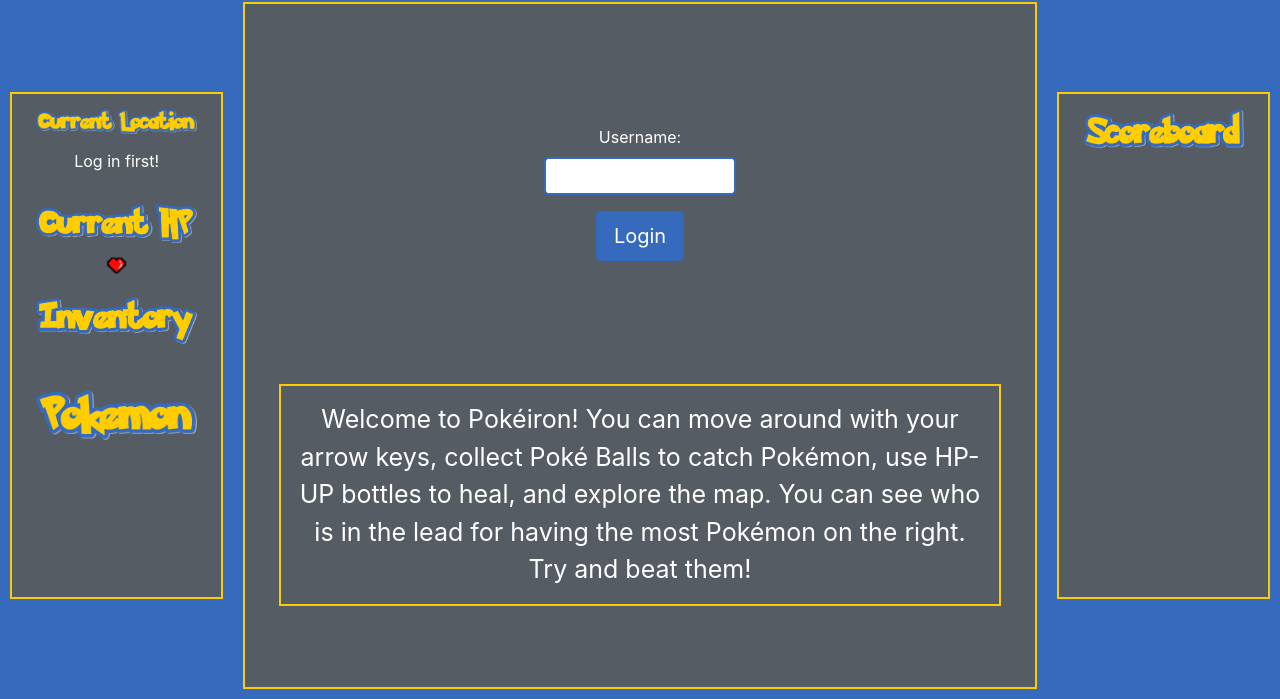
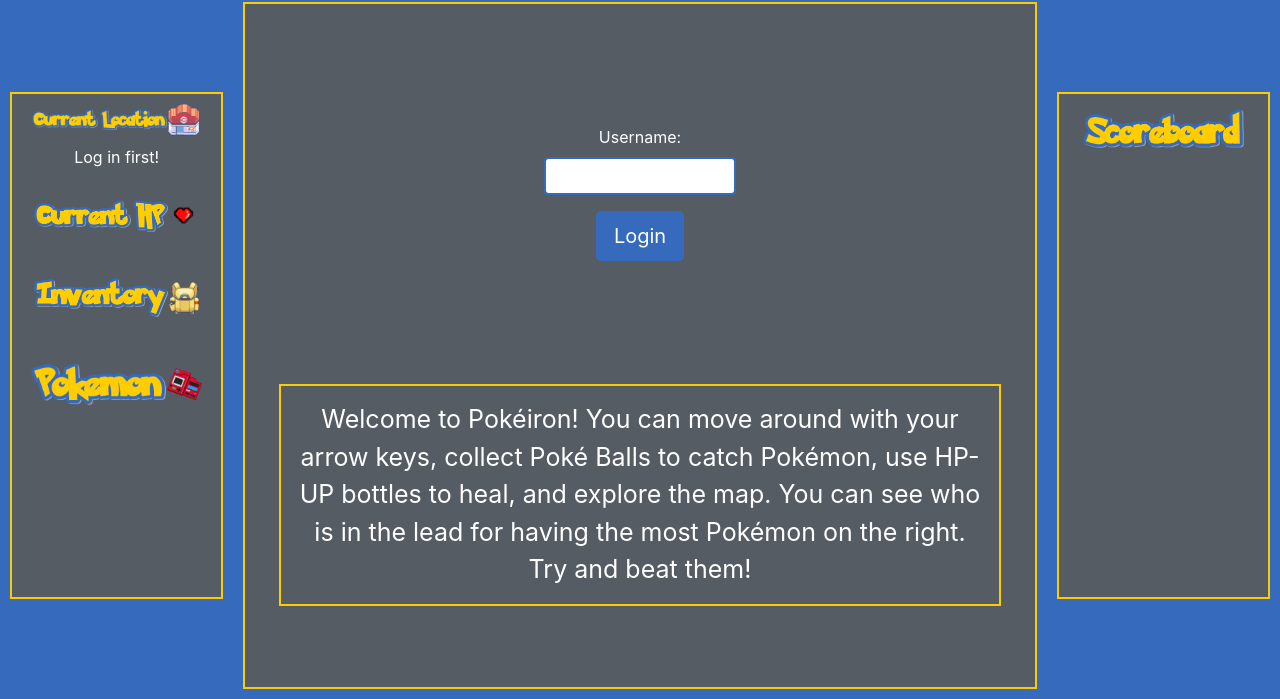
Before and after one commit to mattie43/Mod3PokemonProject-FrontEnd, a plain HTML site: page index.html in a window 1280 px wide. Shown: the part 101-800 px from the top of the page. Drawn offline with nearby package versions, Linux system fonts and the light colour scheme; no server answers.

Commit message:
added word sprites, and proper item updates

```diff
--- a/index.css
+++ b/index.css
@@ -59,9 +59,17 @@ ul {
   width: 90%;
 }
 
-#heart {
+.building-container {
+  display: flex;
+  align-content: center;
+  justify-content: center;
+}
+
+#building {
+  display: block;
+  margin: auto;
   height: 4vh;
-  margin-top: -1vh;
+  margin-left: 1px;
 }
 
 .hp-container {
@@ -69,6 +77,39 @@ ul {
   align-content: center;
   justify-content: center;
 }
+
+#heart {
+  display: block;
+  margin: auto;
+  height: 4vh;
+}
+
+.backpack-container {
+  display: flex;
+  align-content: center;
+  justify-content: center;
+}
+
+#backpack {
+  display: block;
+  margin: auto;
+  height: 4vh;
+  margin-left: 1px;
+}
+
+.pokedex-container {
+  display: flex;
+  align-content: center;
+  justify-content: center;
+}
+
+#pokedex {
+  display: block;
+  margin: auto;
+  height: 4vh;
+  margin-left: 1px;
+}
+
 
 .center-column {
   align-items: center;
--- a/index.html
+++ b/index.html
@@ -19,17 +19,26 @@
 
         <div class="row flex-fill">
           <div class="col-2 text-change left-column">
-            <img id="poke-images" src="./images/words/current-location.png">
+            <div class="container building-container">
+              <img id="poke-images" src="./images/words/current-location.png">
+              <img id="building" src="./images/wordsprites/building.png">
+            </div>
             <p id="location-p">Log in first!</p>
-            <img id="poke-images" src="./images/words/current-hp.png">
             <div class="container hp-container">
-              <img id="heart" src="./images/heart.png">
-              <p id="hp-p"></p>
+              <img id="poke-images" src="./images/words/current-hp.png">
+              <img id="heart" src="./images/wordsprites/heart.png">
             </div>
-            <img id="poke-images" src="./images/words/inventory.png">
+            <p id="hp-p"></p>
+            <div class="container backpack-container">
+              <img id="poke-images" src="./images/words/inventory.png">
+              <img id="backpack" src="./images/wordsprites/backpack.png">
+            </div>
             <ul id="inventory-ul">
             </ul>
-            <img id="poke-images" src="./images/words/pokemon2.png">
+            <div class="container pokedex-container">
+              <img id="poke-images" src="./images/words/pokemon2.png">
+              <img id="pokedex" src="./images/wordsprites/pokedex2.png">
+            </div>
             <ul id="pokemon-ul">
             </ul>
           </div>
--- a/index.js
+++ b/index.js
@@ -35,6 +35,16 @@ document.addEventListener('keydown', e => {
 leftColumn.addEventListener('click', e => {
   if(e.target.id == 'hpup-li'){
     removeHpUp()
+  }else if(centerColumn.querySelector('#location-img').dataset.species && e.target.className == 'pokeball'){
+    const pokeBallLi = checkForPokeBall()
+    if(pokeBallLi){
+      removePokeBall(e.target.dataset.species, pokeBallLi.querySelector('span'))
+      showRenameForm(e.target.dataset.species, e.target.dataset.id)
+    }else{
+      centerColumn.querySelector('#message').innerText = `You don't have any Poké Balls left to try and capture this pokemon! And ${e.target.dataset.species} ran away!`
+      showCurrentLocation()
+      centerColumn.querySelector('#rename-form').remove()
+    }
   }
 })
 
@@ -59,11 +69,11 @@ centerColumn.addEventListener('submit', e => {
   }
 })
 
+// add click pokeball to catch pokemon, maybe cant encounter pokemon if 0 pokeballs
 centerColumn.addEventListener('click', e => {
   if(e.target.className == 'pokemon-sprites'){
     showRenameForm(e.target.dataset.species, e.target.dataset.id)
   }else if(e.target.dataset.species){
-    // add proper pokeball check
     const pokeBallLi = checkForPokeBall()
     if(pokeBallLi){
       removePokeBall(e.target.dataset.species, pokeBallLi.querySelector('span'))
@@ -159,9 +169,9 @@ function addPokemon(pokemonName, pokemonSpecies, pokemonId, pokemonImg) {
 }
 
 function addItem(item) {
-  if(leftColumn.querySelector(`#${item.api_id}`)){
-    const currentAmount = leftColumn.querySelector(`#${item.api_id}`).querySelector('span').innerText.slice(1)
-    leftColumn.querySelector(`#${item.api_id}`).querySelector('span').innerText = 'x' + (parseInt(currentAmount) + 1)
+  if(leftColumn.querySelector(`#${item.api_id}-amount`)){
+    const currentAmount = leftColumn.querySelector(`#${item.api_id}-amount`).innerText.slice(1)
+    leftColumn.querySelector(`#${item.api_id}-amount`).innerText = 'x' + (parseInt(currentAmount) + 1)
   }else{
     const newLi = document.createElement('li')
     newLi.id = item.api_id
```
Also changed, not shown: images/wordsprites/backpack.png (added), images/wordsprites/building.png (added), images/wordsprites/heart.png (renamed from images/heart.png), images/wordsprites/pokedex.png (added), images/wordsprites/pokedex2.png (added).
